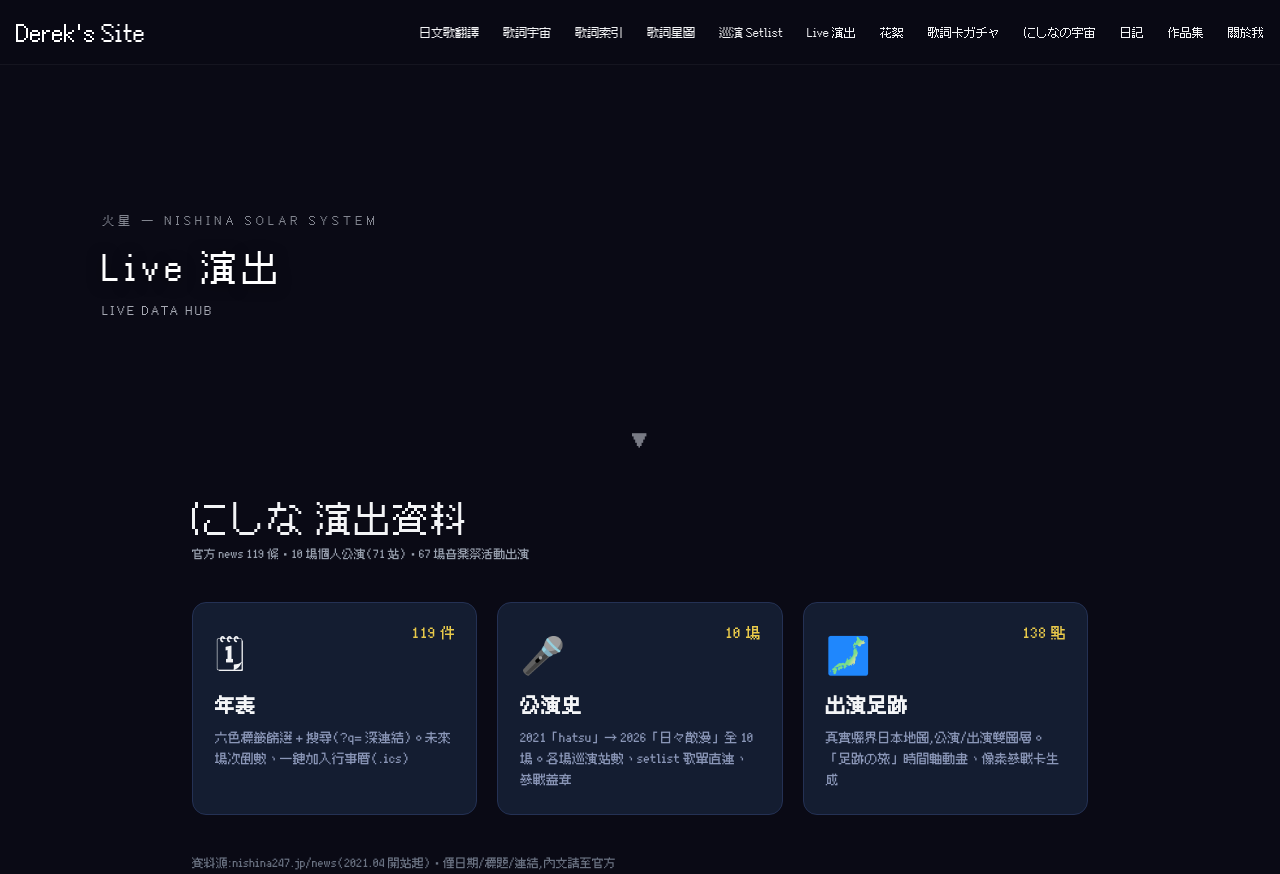
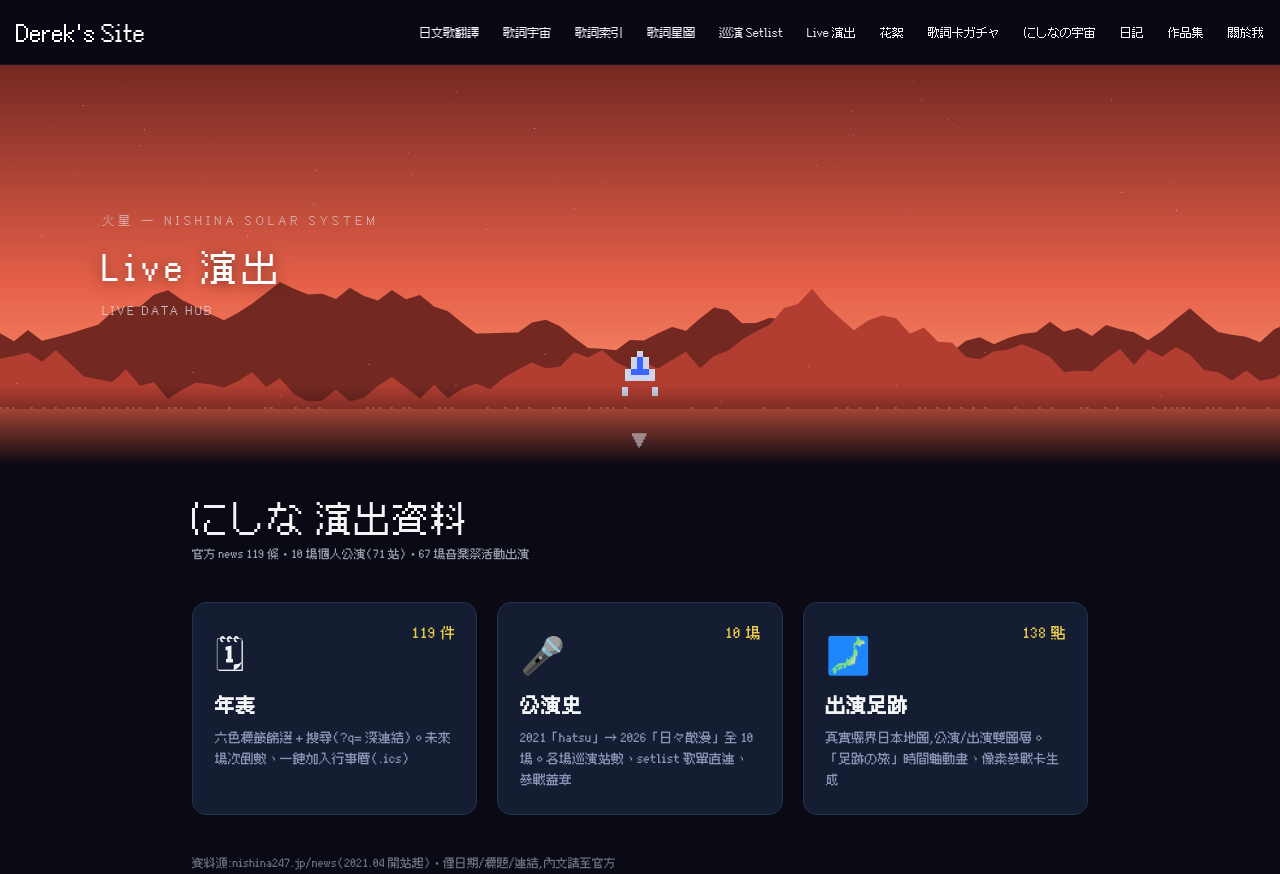
Before and after one commit to dereknir/NCA, an Astro site: page /live in a window 1280 px wide. Shown: the top 874 px of the page. Built offline with nearby package versions, Linux system fonts and the light colour scheme; Astro itself is replaced by a stand-in of ours; a web font is replaced by a local one.

Commit message:
fix(planet-hero): canvas 全黑 — window.PlanetHero 永遠 undefined
planet-hero.js 頂層 const 宣告: classic script 的 const/let 建立 lexical
global, 不會掛上 window → 我的掛載腳本 if(!window.PlanetHero) 無限重試,
canvas 永不建立 (overlay 文字是靜態 HTML 所以看得到, 更像沒壞)。
live 三頁是 fable 內嵌版直接裸名呼叫, 所以正常 — 對照出破口。

修: 七頁掛載全改 typeof PlanetHero 裸名檢查 + 裸名呼叫。
vm 模擬驗證裸名可及; dist 零殘留 window.PlanetHero 程式碼。

```diff
--- a/public/gacha/index.html
+++ b/public/gacha/index.html
@@ -612,9 +612,9 @@ const FONTS = [
   function go() {
     var el = document.querySelector('[data-phero]');
     if (!el || el.dataset.mounted) return;
-    if (!window.PlanetHero) { setTimeout(go, 40); return; }
+    if (typeof PlanetHero === 'undefined') { setTimeout(go, 40); return; }
     el.dataset.mounted = '1';
-    window.PlanetHero.mount(el, cfg);
+    PlanetHero.mount(el, cfg);
   }
   go();
 })();
--- a/public/lyric-universe/index.html
+++ b/public/lyric-universe/index.html
@@ -313,9 +313,9 @@ document.querySelectorAll('section').forEach(s => io.observe(s));
   function go() {
     var el = document.querySelector('[data-phero]');
     if (!el || el.dataset.mounted) return;
-    if (!window.PlanetHero) { setTimeout(go, 40); return; }
+    if (typeof PlanetHero === 'undefined') { setTimeout(go, 40); return; }
     el.dataset.mounted = '1';
-    window.PlanetHero.mount(el, cfg);
+    PlanetHero.mount(el, cfg);
   }
   go();
 })();
--- a/public/star-map/index.html
+++ b/public/star-map/index.html
@@ -253,9 +253,9 @@ bA.onclick = () => { mode = 'album'; bA.classList.add('on'); bC.classList.remove
   function go() {
     var el = document.querySelector('[data-phero]');
     if (!el || el.dataset.mounted) return;
-    if (!window.PlanetHero) { setTimeout(go, 40); return; }
+    if (typeof PlanetHero === 'undefined') { setTimeout(go, 40); return; }
     el.dataset.mounted = '1';
-    window.PlanetHero.mount(el, cfg);
+    PlanetHero.mount(el, cfg);
   }
   go();
 })();
--- a/src/components/PlanetHeroBanner.astro
+++ b/src/components/PlanetHeroBanner.astro
@@ -35,9 +35,11 @@ const cfg = { nameJa, title, sub, glType, seed, palette, pageBg: '#0a0a15' };
     function go() {
       var el = document.querySelector('[data-phero]');
       if (!el || el.dataset.mounted) return;
-      if (!window.PlanetHero) { setTimeout(go, 40); return; }
+      /* 注意: planet-hero.js 是頂層 const 宣告 — classic script 的 const
+         不上 window, 只能用裸名 typeof 檢查 (window.PlanetHero 永遠 undefined) */
+      if (typeof PlanetHero === 'undefined') { setTimeout(go, 40); return; }
       el.dataset.mounted = '1';
-      var inst = window.PlanetHero.mount(el, cfg);
+      var inst = PlanetHero.mount(el, cfg);
       // VT 換頁時銷毀 (停掉 rAF loop), 新頁的 script 會再 mount 自己的
       document.addEventListener('astro:before-swap', function h() {
         inst.destroy();
```
